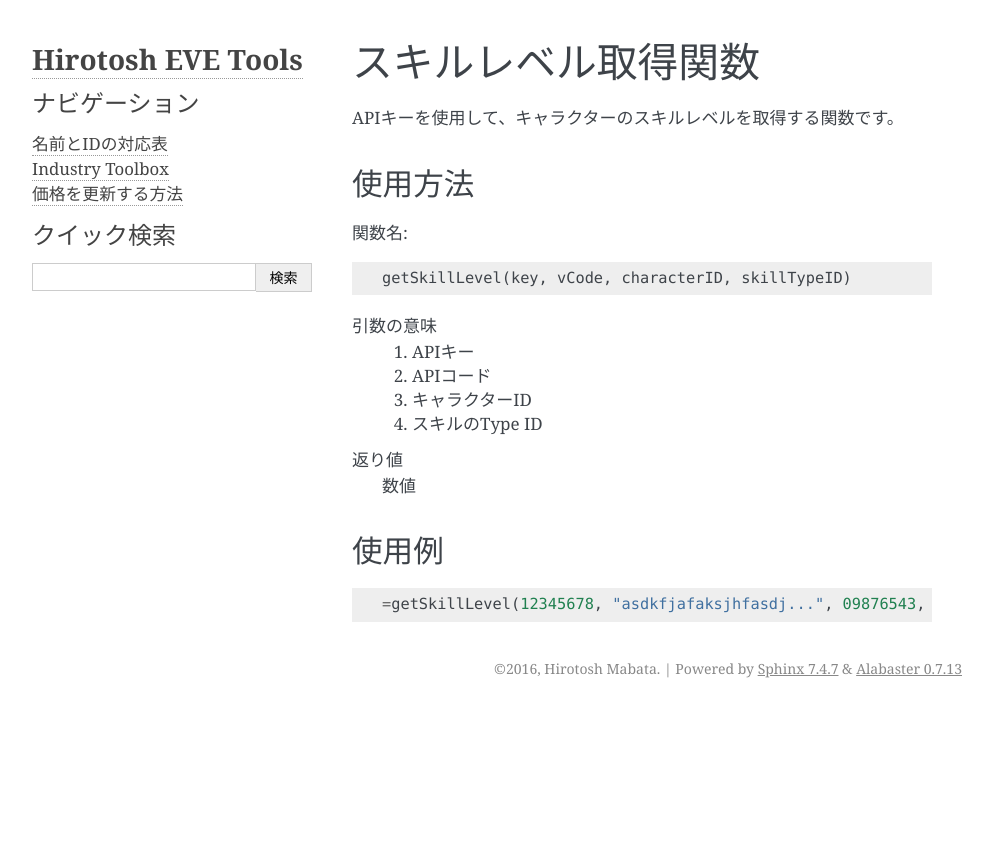
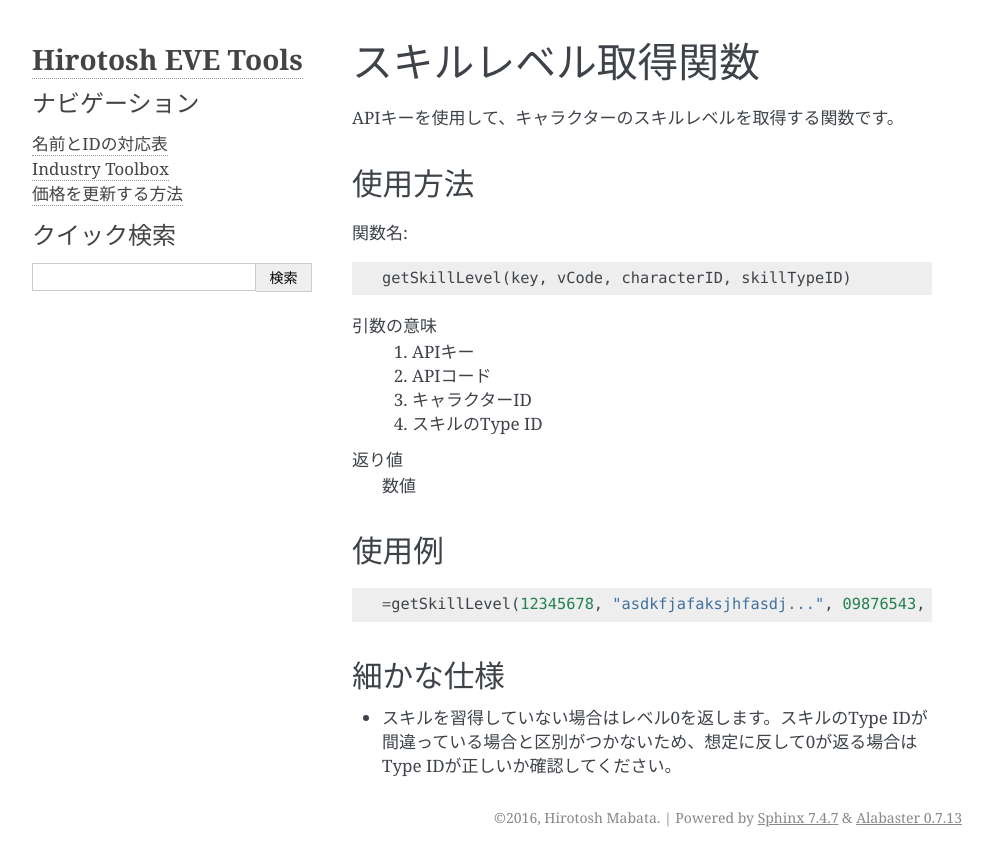
Before and after one commit to HirotoshMabata/eve-tools-doc, a Sphinx documentation site: the page built from source/get_skill_level.rst, in a window 1280 px wide. Shown: the top 866 px of the page, without its empty margins (148-1141 px from the left). Built offline with Sphinx 7.4.7, drawn with Linux system fonts in a browser that asks for light colours; formulas are drawn with MathJax 3.

Commit message:
getSkillLevelの細かな仕様を追加

```diff
--- a/source/get_skill_level.rst
+++ b/source/get_skill_level.rst
@@ -26,3 +26,8 @@ APIキーを使用して、キャラクターのスキルレベルを取得す
 ::
 
    =getSkillLevel(12345678, "asdkfjafaksjhfasdj...", 09876543, 3386)
+
+細かな仕様
+----------
+
+* スキルを習得していない場合はレベル0を返します。スキルのType IDが間違っている場合と区別がつかないため、想定に反して0が返る場合はType IDが正しいか確認してください。
```
